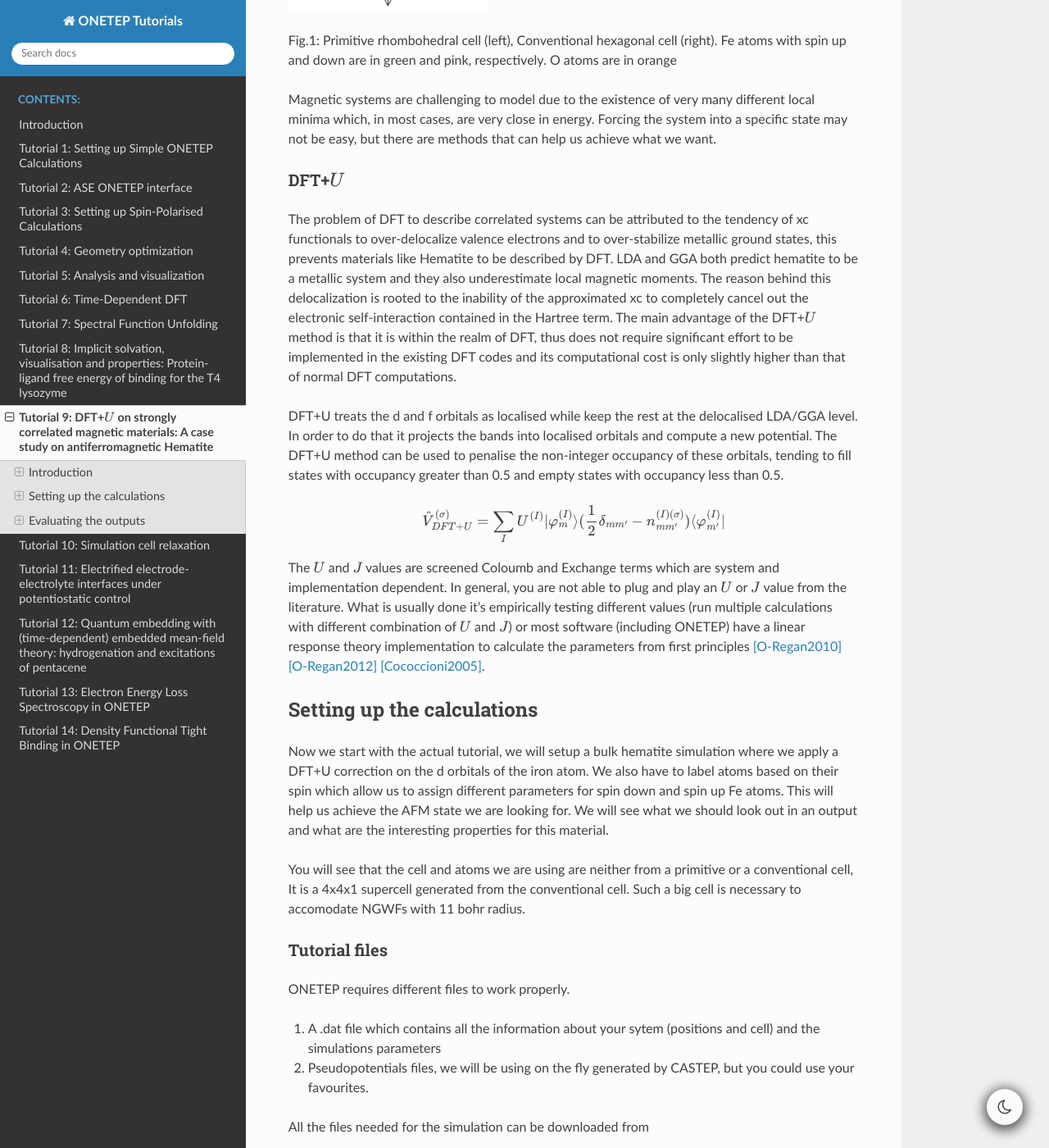
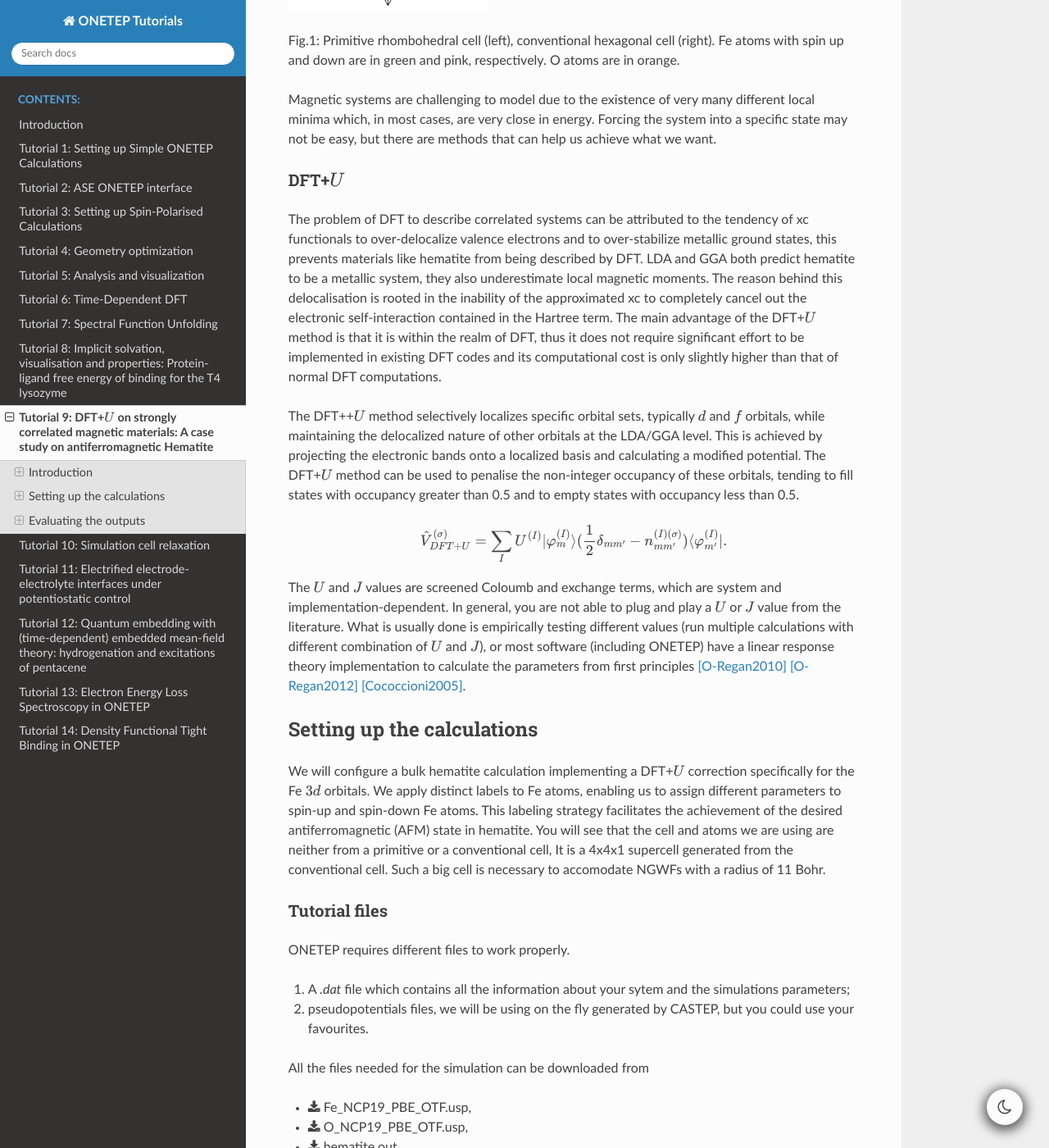
Before and after one commit to onetep-devel/tutorials, a Sphinx documentation site: the page built from source/T9_hematite_dftu.rst, in a window 1280 px wide and 1400 px high, scrolled down 1612 px. Shown: the whole window at 82% size. Built offline with Sphinx 7.4.7 and the Read the Docs theme 2.0.0, drawn with Linux system fonts in a browser that asks for light colours; some of the changed text lies outside the part shown.

Commit message:
correction from Jacek

```diff
--- a/source/T9_hematite_dftu.rst
+++ b/source/T9_hematite_dftu.rst
@@ -12,40 +12,40 @@ Tutorial 9: DFT+\ :math:`U` on strongly correlated magnetic materials: A case st
 Introduction
 ============
 
-The goal of the tutorial is to provide a working example on how it is possible to model strongly correlated magnetic materials applying DFT+\ :math:`U` methods [Anisimov1991]_ [Anisimov1997]_ [Dudarev1998]_. We will be working
+The goal of the tutorial is to provide a working example on how it is possible to model strongly correlated magnetic materials applying the DFT+\ :math:`U` method [Anisimov1991]_ [Anisimov1997]_ [Dudarev1998]_. We will be working
 with hematite as an example of such materials.
 
 Hematite
 --------
 
-Hematite is a blood-red iron oxide with formula :math:`\alpha-\text{Fe}_2\text{O}_3` with
-a melting point of :math:`1350` °C.
+Hematite is a blood-red iron oxide with formula :math:`\alpha`-:math:`\text{Fe}_2\text{O}_3` with
+a melting point of :math:`1350°\text{C}`.
 It belongs to the hexagonal crystal family,
-in particular, it is a Ditrigonal scalenohedral with a
+in particular, it is a ditrigonal scalenohedral with a
 :math:`R\bar{3}C` space group (167), sharing the same structure as corundum.
 The lattice parameters :math:`a,b,c` are :math:`a=b=5.0356` Å and :math:`c=13.7489` Å with 6 formula units per cell
 with a band gap of :math:`1.9-2.2` eV.
 Its structure is an hpc anion stacking of :math:`\text{O}^{2-}` along the [001] direction
 with :math:`\text{Fe}^{3+}` occupying :math:`2/3` of the interstitial octahedrical positions [Cornell2003]_.
-Below the Néel temperature (:math:`T_N = 963 K`), :math:`Fe_2O_3`
+Below the Néel temperature (:math:`T_N = 963 K`), :math:`\text{Fe}_2\text{O}_3`
 is antiferromagnetic with weak ferromagnetism.
 The high-spin :math:`d^5` :math:`\text{Fe}^{3+}` cations within one bilayer in the (0001) planes are ferromagnetically coupled to each other
-while antiferromagnetically coupled to the adjacent Fe bilayers [Parkinson2016]_. The magnetic moment is determined to be :math:`4.6` :math:`\mu_{B}`  per atom.
-The top of the valence band is dominated by oxygen p states,while the bottom of the conduction band is dominated by Fe d minority spin states.
+while antiferromagnetically coupled to the adjacent Fe bilayers [Parkinson2016]_. The magnetic moment is determined to be :math:`4.6` :math:`\mu_{\text{B}}`  per atom.
+The top of the valence band is dominated by oxygen :math:`p` states,while the bottom of the conduction band is dominated by Fe :math:`d` minority spin states.
 Hematite is generally considered to be a charge transfer insulator rather than a Mott-Hubbard insulator [Naveas2023]_ [Huang2016]_ [Si2020]_.
 
 Magnetism
 ---------
 
 The weak ferromagnetism is due to spin-canting which is a relativistic effect.
-Luckily for us it is possible to obtain Hematite in an antiferromagnetic state with magnetic moments close to
-the experimental values by properly setting up the simulation without the need to include relativistic effects explicitly.
+Luckily for us it is possible to obtain hematite in an antiferromagnetic state with magnetic moments close to
+the experimental values by properly setting up the calculation without the need to include relativistic effects explicitly.
 
-If we consider the primitive hematite cell along the Z axis there are 3 possible different antiferromagnetic states
+If we consider the primitive hematite cell along the Z axis, there are 3 possible different antiferromagnetic states
 
-* +-+- (up-down-up-down)
-* ++-\- (up-up-down-down)
-* +-\-+ (up-down-down-up)
+* +-+- (up-down-up-down),
+* ++-\- (up-up-down-down),
+* +-\-+ (up-down-down-up).
 
 Out of all these states the last one (+-\-+) is the ground state, we would like to be able to force our system to end up
 in the ground state.
@@ -58,7 +58,7 @@ in the ground state.
 .. |pic2| image:: _static/tutorial_9/hema_hexa.png
    :width: 32%
 
-Fig.1: Primitive rhombohedral cell (left), Conventional hexagonal cell (right). Fe atoms with spin up and down are in green and pink, respectively. O atoms are in orange
+Fig.1: Primitive rhombohedral cell (left), conventional hexagonal cell (right). Fe atoms with spin up and down are in green and pink, respectively. O atoms are in orange.
 
 
 Magnetic systems are challenging to model due to the existence of very many different local minima which, in most cases, are very close in energy.
@@ -68,57 +68,54 @@ Forcing the system into a specific state may not be easy, but there are methods
 DFT+\ :math:`U`
 ---------------
 The problem of DFT to describe correlated systems can be attributed to the tendency of xc functionals to over-delocalize valence electrons and to over-stabilize metallic ground states,
-this prevents materials like Hematite to be described by DFT. LDA and GGA both predict hematite to be a metallic system and they also underestimate local magnetic moments.
-The reason behind this delocalization is rooted to the inability of the approximated xc to completely cancel out the electronic self-interaction contained in the Hartree term.
-The main advantage of the DFT+\ :math:`U` method is that it is within the realm of DFT, thus does not require significant effort to be implemented in the existing DFT codes and its computational cost is only slightly higher than that of normal DFT computations.
+this prevents materials like hematite from being described by DFT. LDA and GGA both predict hematite to be a metallic system, they also underestimate local magnetic moments.
+The reason behind this delocalisation is rooted in the inability of the approximated xc to completely cancel out the electronic self-interaction contained in the Hartree term.
+The main advantage of the DFT+\ :math:`U` method is that it is within the realm of DFT, thus it does not require significant effort to be implemented in existing DFT codes and its computational cost is only slightly higher than that of normal DFT computations.
 
-DFT+U treats the d and f orbitals as localised while keep the rest at the delocalised LDA/GGA level. In order to do that it projects the bands into localised orbitals and compute a new potential.
-The DFT+U method can be used to penalise the non-integer occupancy of these orbitals, tending to fill states with occupancy greater than 0.5 and empty states with occupancy less than 0.5.
+The DFT++\ :math:`U` method selectively localizes specific orbital sets, typically :math:`d` and :math:`f` orbitals, while maintaining the delocalized nature of other orbitals at the LDA/GGA level.
+This is achieved by projecting the electronic bands onto a localized basis and calculating a modified potential.
+The DFT+\ :math:`U` method can be used to penalise the non-integer occupancy of these orbitals, tending to fill states with occupancy greater than 0.5 and to empty states with occupancy less than 0.5.
 
 .. math::
 
-   \hat{V}^{(\sigma)}_{DFT+U} = \sum_{I}  U^{(I)}\lvert \varphi_m^{(I)} \rangle (\frac{1}{2} \delta_{m m'} - n^{(I) (\sigma)}_{m m'})  \langle\varphi_{m'}^{(I)} \rvert
+   \hat{V}^{(\sigma)}_{DFT+U} = \sum_{I}  U^{(I)}\lvert \varphi_m^{(I)} \rangle (\frac{1}{2} \delta_{m m'} - n^{(I) (\sigma)}_{m m'})  \langle\varphi_{m'}^{(I)} \rvert.
 
-The :math:`U` and :math:`J` values are screened Coloumb and Exchange terms which are system and implementation dependent. In general, you are not able to plug and play
-an :math:`U` or :math:`J` value from the literature. What is usually done it's empirically testing different values (run multiple calculations with different combination of :math:`U` and :math:`J`) or
+The :math:`U` and :math:`J` values are screened Coloumb and exchange terms, which are system and implementation-dependent. In general, you are not able to plug and play
+a :math:`U` or :math:`J` value from the literature. What is usually done is empirically testing different values (run multiple calculations with different combination of :math:`U` and :math:`J`), or
 most software (including ONETEP) have a linear response theory implementation to calculate the parameters from first principles [O-Regan2010]_ [O-Regan2012]_ [Cococcioni2005]_.
 
 
 Setting up the calculations
 ===========================
 
-Now we start with the actual tutorial, we will setup a bulk hematite simulation where we
-apply a DFT+U correction on the d orbitals of the iron atom. We also have to label atoms based on their spin
-which allow us to assign different parameters for spin down and spin up Fe atoms. This will help us
-achieve the AFM state we are looking for. We will see what we should look out in an output and what are
-the interesting properties for this material.
-
+We will configure a bulk hematite calculation implementing a DFT+\ :math:`U` correction specifically for the Fe :math:`3d` orbitals. We apply distinct labels to Fe atoms,
+enabling us to assign different parameters to spin-up and spin-down Fe atoms. This labeling strategy facilitates the achievement of the desired antiferromagnetic (AFM) state in hematite.
 You will see that the cell and atoms we are using are neither from a primitive or a conventional cell, It is a  4x4x1 supercell generated from the conventional cell.
-Such a big cell is necessary to accomodate NGWFs with 11 bohr radius.
+Such a big cell is necessary to accomodate NGWFs with a radius of 11 Bohr.
 
 Tutorial files
 --------------
 
 ONETEP requires different files to work properly.
 
-1. A .dat file which contains all the information about your sytem (positions and cell) and the simulations parameters
-2. Pseudopotentials files, we will be using on the fly generated by CASTEP, but you could use your favourites.
+1. A `.dat` file which contains all the information about your sytem and the simulations parameters;
+2. pseudopotentials files, we will be using on the fly generated by CASTEP, but you could use your favourites.
 
 
 All the files needed for the simulation can be downloaded from
 
-- :download:`Fe_NCP19_PBE_OTF.usp <_static/tutorial_9/Fe_NCP19_PBE_OTF.usp>`
-- :download:`O_NCP19_PBE_OTF.usp <_static/tutorial_9/O_NCP19_PBE_OTF.usp>`
-- :download:`hematite.out <_static/tutorial_9/hematite.out>`
-- :download:`hematite.dat <_static/tutorial_9/hematite.dat>`
+- :download:`Fe_NCP19_PBE_OTF.usp <_static/tutorial_9/Fe_NCP19_PBE_OTF.usp>`,
+- :download:`O_NCP19_PBE_OTF.usp <_static/tutorial_9/O_NCP19_PBE_OTF.usp>`,
+- :download:`hematite.out <_static/tutorial_9/hematite.out>`,
+- :download:`hematite.dat <_static/tutorial_9/hematite.dat>`.
 
 
 **Input File**
 
-The first two blocks are the cell and atoms positions.
-You might see that iron atoms are labelled Fe1 or Fe2 depending if they will be treated as spin up atoms or spin down atoms.
+The first two blocks are the cell and atomic positions.
+You might see that iron atoms are labelled Fe1 or Fe2, depending on whether they will be treated as spin up atoms or spin down atoms.
 
-The third block is
+The third block is:
 
 .. code-block:: none
 
@@ -128,9 +125,11 @@ The third block is
         O O 8 4 11.000000
       %ENDBLOCK SPECIES
 
-This block tells us which atom type we should assing to Fe1, Fe2, and O, their atomic number and how many NGWFS we should use for each atom type as well as their radius.
-For strongly correlated systems NGWFs radius of 11.00 bohr or more is suggested.
-The next block is
+The block defines the elements and enables the user to specify labels (such as Fe1, Fe2, and O), atomic numbers,
+and the number of NGWFs  to be used for each atom type inside the calculation.
+Additionally, it allows the user to set the radius for these NGWFs.
+For strongly correlated systems NGWFs radius of 11.0 Bohr or more is suggested.
+The next block is:
 
 .. code-block:: none
 
@@ -140,11 +139,11 @@ The next block is
      O  "SOLVE INIT SPIN=0 CHARGE=-1"
    %ENDBLOCK SPECIES_ATOMIC_SET
 
-This block setup the initial electronic configurations for the atoms. Fe1 and Fe2 atoms will a spin of + or - 5.
-The atomic solver generates the first guess for the density kernel for the first scf iteration, it does it by calculating the atomic density.
+This block sets up the initial electronic configurations for the atoms. Fe1 and Fe2 atoms will have a spin of +5 or -5, respectively.
+The atomic solver generates the first guess for the density kernel for the first SCF iteration.
 
 
-The next block is the Hubbard block where we setup the DFT+U parameters
+The next block is the Hubbard block where we set up the DFT+\ :math:`U` parameters:
 
 .. code-block:: none
 
@@ -153,37 +152,44 @@ The next block is the Hubbard block where we setup the DFT+U parameters
      Fe2 2 6.0 0.0 -10.0 0.00 0.0
    %endblock hubbard
 
-In this block we setup on the d (l=2) orbitals a U value of 6 the rest are the default parameters.
+We assign a :math:`U` value of 6 to the :math:`d` orbitals (:math:`l=2`) in this block. For all other columns, we use default parameters.
 
-The rest of the blocks are to tell ONETEP for which atom types it has to compute the ldos and dos. Related to this functionality we also have to paratemers called dos_smear and pdos_max_l. The First
-relates to the gaussian smearing applied to the dos and the max l quantum number to compute the pdos for.
+The remaining blocks instruct ONETEP which atom types to use for calculating the local density of states (LDOS) and density of states (DOS).
+Two relevant parameters are also important:
 
-The rest of the parameters are self-explanatory with some exception such as maxit_palser_mano and maxit_hotelling which are related to the diagonalisation library.
-If you require more explanation you can refer to the ONETEP keyword database.
+1. dos_smear: Controls the Gaussian smearing applied to the DOS;
+2. pdos_max_l: Specifies the maximum angular momentum quantum number (:math:`l`) for computing the projected DOS.
+
+Most other parameters are self-explanatory, with a few exceptions:
+
+- maxit_palser_mano,
+- maxit_hotelling.
+
+These are associated with the diagonalization library and calculation of the inverse of the overlap matrix.
+For more detailed explanations of any parameters, consult the ONETEP keyword database.
 
 **Pseudopotentials**
 
-It is important to know is that the number of NGWFs depends on your Pseudopotentials.
-If you use your own be sure to modify them.
-A quick note on the value of the kinetic energy cutoff. The very high value is due to the Fe pseudopotential which include 3s and 3p semi-core states.
+The number of NGWFs is determined by your choice of pseudopotentials. If you're using different pseudopotentials from the one provided here, make sure to adjust the number of NGWFs accordingly.
+Regarding the kinetic energy cutoff: The unusually high value is necessary due to the Fe pseudopotential. This particular pseudopotential includes :math:`3s` and :math:`3p` semi-core states, which require a higher cutoff for accurate representation.
 
 Evaluating the outputs
 ======================
-ONETEP will generate many files based on we configured the calculations, but for this
-tutorial we will be focusing on few ones.
+ONETEP will generate many files based on how we configured the calculations, but for this
+tutorial we will be focusing on only a few.
 
-* .out: the main output file
-* DOS.txt: Density of states file
-* LDOS.txt: Local density of states file
-* PDOS.txt: Partial density of states file
-* spindensity.cube: Cube file necessary to visualise the spin density
+* `.out`: the main output file,
+* `DOS.txt`: density of states file,
+* `LDOS.txt`: local density of states file,
+* `PDOS.txt`: projected density of states file,
+* `spindensity.cube`: cube file necessary to visualise the spin density.
 
 
 What to look for in the main output file
 ----------------------------------------
 
-First thing is to check is the whether the atoms are in the configuration you wanted to (in our case a :math:`\text{Fe}^{3+}` with spin UP or DOWN).
-This can be seen by looking for this block for each atom (shown here the down Fe atom)
+The first thing is to check is the whether the atoms are in the configuration we wanted (in our case a :math:`\text{Fe}^{3+}` with spin up or down).
+This can be seen by looking at this block for each atom (shown here the down Fe atom)
 
 .. code-block:: none
 
@@ -192,10 +198,12 @@ This can be seen by looking for this block for each atom (shown here the down Fe
    Orbitals (num,spin,occ):  5  2     1.00 3.00 5.00 0.00 0.00
    Orbitals   (num,spin,l):  5  2        0    1    2    0    1
 
-As you can see it was properly set as we have the occupancies as we wanted them to be
+The first number refers to the total number of orbitals (:math:`3s`, :math:`3p`, :math:`3d`, :math:`4s`, :math:`4p` as defined previosly), the spin channel either 1 or 2 and the orbital occupancies.
+In this case we have 1 spin up and 1 spin down electron in the :math:`3s` orbital, 3 up and 3 down electrons in the :math:`3p` orbitals and 5 spin down electrons in the :math:`3d` orbitals
+the :math:`4s` and :math:`4p` are empty.
 
-The second step is, as explained in the DFT+U part, the occupancies for the majority spin (either UP or DOWN for different Fe atoms)
-has to be :math:`> 0.5` while :math:`< 0.5` for the minority spin. This is very important to allow DFT+U to do its job and it can be checked in the following table by looking at the diagonal elements.
+The second step is, as explained in the DFT+\ :math:`U` part, the occupancies for the majority spin channel (either up or down for different Fe atoms)
+has to be :math:`> 0.5` while :math:`< 0.5` for the minority spin channel. This is very important to allow DFT+\ :math:`U` to do its job and it can be checked in the following table by looking at the diagonal elements.
 
 .. code-block:: none
 
@@ -253,7 +261,7 @@ This reassure us that the structure we obtained is chemically and physically sen
                              ------                             ------
        3648 |     1.1980169016    0.0000000000 |     1.1980204435    0.0000000000 |
 
-And as last we should also check that we obtain a band gap and its value is close to experiment.
+Lastly we should also check that we obtain a band gap and its value is close to experiment.
 This can be seen from the output by looking for these lines.
 
 Why do we get two band gaps? Because we are studying a magnetic system, we get a band gap for each spin channel and for an AFM material
@@ -285,38 +293,38 @@ and the partial density of states (PDOS).
 .. |pdos| image:: _static/tutorial_9/pdos.png
    :width: 49%
 
-From the local density of states we can immediately notice that the lowest lying bands in the plot are mostly made of Fe majority spin channel states but,
-this is very important, the top of the valence band is made mostly by O p states. The bottom of the conduction band is made of Fe minority spin states.
-This allow us to classify hematite as a charge transfer insulator between the oxygen and the iron atoms. What if we would like to know which atomic orbitals
-contribute the most in this charge transfering? We need to plot the PDOS.
+From the local density of states we can immediately notice that the lowest lying bands in the plot are mostly comprised of Fe majority spin channel states but,
+this is very important, the top of the valence band is mostly composed of O :math:`p` states. The bottom of the conduction band is composed of Fe minority spin states.
+This allow us to classify hematite as a charge transfer insulator between the O and the Fe atoms. What if we would like to know which atomic orbitals
+contribute the most to this charge transfer, we need to plot the PDOS.
 
-It will project the bands into the atomic components, in this way, as you can see in the graph the top of the valence band
-is dominated by O 2p states while the bottom of the conduction band by Fe minority spin 3d states.
+This will project the bands into the atomic components, in this way, as you can see in the plot the top of the valence band
+is dominated by O :math:`2p` states while the bottom of the conduction band is dominated by Fe minority spin :math:`3d` states.
 
 Mulliken population analysis
 ----------------------------
 
-The Mulliken population analysis is a very good tool to understand if our system is behaving correctly.
-In an AFM material the total spin should be 0 and the local spin should be the same for the same atoms. In this case we have two different types
-The spin up and down Fe atoms. The absolute value of the local spin should be the same with just different signs.
+Mulliken population analysis is a very good tool to understand if our system is behaving correctly.
+In an AFM material the total spin should be 0 and the atomic spin should be the same for the same atoms. In this case we have two different types,
+the spin up and down Fe atoms. The absolute value of the atomic spin should be the same only with different sign.
 
-The material is also charge neutral and we would expect that the similar atoms should carry similar charges.
+The material is also charge neutral and we would expect that similar atoms should carry similar charges.
 
 
 +------------+-----------+----------+------------+------------+
 |   Species  |    Ion    |   Total  | Charge (e) | Spin (hbar)|
 +============+===========+==========+============+============+
-| 0          | 1         | 6.923    |  -0.923    | 0.00       |
+| O          | 1         | 6.923    |  -0.923    | 0.00       |
 +------------+-----------+----------+------------+------------+
-| 0          | 2         | 6.923    |  -0.923    | -0.00      |
+| O          | 2         | 6.923    |  -0.923    | -0.00      |
 +------------+-----------+----------+------------+------------+
-| 0          | 3         | 6.922    |  -0.922    | -0.00      |
+| O          | 3         | 6.922    |  -0.922    | -0.00      |
 +------------+-----------+----------+------------+------------+
-| 0          | 4         | 6.922    |  -0.922    | -0.00      |
+| O          | 4         | 6.922    |  -0.922    | -0.00      |
 +------------+-----------+----------+------------+------------+
-| 0          | 5         | 6.922    |  -0.922    | 0.00       |
+| O          | 5         | 6.922    |  -0.922    | 0.00       |
 +------------+-----------+----------+------------+------------+
-| 0          | 6         | 6.922    |  -0.922    | 0.00       |
+| O          | 6         | 6.922    |  -0.922    | 0.00       |
 +------------+-----------+----------+------------+------------+
 | Fe         | 7         | 14.617   |  1.383     | 2.21       |
 +------------+-----------+----------+------------+------------+
@@ -327,45 +335,41 @@ The material is also charge neutral and we would expect that the similar atoms s
 | Fe         | 10        | 14.617   |  1.383     | -2.21      |
 +------------+-----------+----------+------------+------------+
 
-As you can see from this snapshot we do indeed obtain the same charge and same spin for all similar atoms as
+As you can see from this snapshot, we do indeed obtain the same charge and same spin for all similar atoms as
 we would expect.
 
 
 
-Spin Density
+Spin density
 ------------
-Now it is time to visualise the spin density which is the total electron density of electrons of one spin minus
+Now it is time to visualise the spin density, which is the total electron density of electrons of one spin minus
 the total electron density of the electrons of the other spin.
-We would like to visualise it to know if we obtained the afm state we wanted, the up-down-down-up configuration.
+We would like to visualise it to know if we obtained the AFM state we wanted, the up-down-down-up configuration.
 
-You can directly open and visualise The .cube generated at the end of the calculations with VESTA, VMD or lots of other softwares.
+You can directly open and visualise the `.cube` file generated at the end of the calculation with VESTA, VMD or other softwares.
 
 .. figure:: _static/tutorial_9/hematite_spindensity.png
    :align: center
    :scale: 30%
 
-   Fig.2: Hematite spin density, blu spheres refers to atom with up spin and yellow to down spin
+   Hematite spin density, blu spheres refers to atom with up spin and yellow to down spin
 
-You can see from the picture that we did get the AFM states with +--+ configuration as we wanted.
+You can see from the picture that we did get the AFM states with +-\-+ configuration as we wanted.
 
 
 What to do next
 ---------------
 The tutorial is now complete, but you could still move forward. What can you do next?
-ONETEP outputs many more information than the one showed you here.
-You can plot
+ONETEP outputs more information than what we covered so far.
+You can plot:
 
-* The electrostatic potential
-* The orbitals
-* The electron density
+* the electrostatic potential,
+* the orbitals,
+* the electronic density.
 
 
 You can then relax the structure and recompute the properties to see what changed and how.
-We have chosen to use U=6, but you could try different U values and see how it affects the system.
-
-
-References
-----------
+We have chosen to use :math:`U=6`, but you could try different :math:`U` values and see how that affects the system.
 
 .. [Cornell2003]  R.M.Cornell et al, in The Iron Oxides, John Wiley & Sons, Ltd, 2003, pp. 9-38.
 .. [Parkinson2016]  G.S.Parkinson, Surface Science Reports, vol. 71, no. 1, pp. 272–365, 1 Mar. 1, 2016.
```
Also changed, not shown: other parts of source/T9_hematite_dftu.rst (+3 -3 lines).
